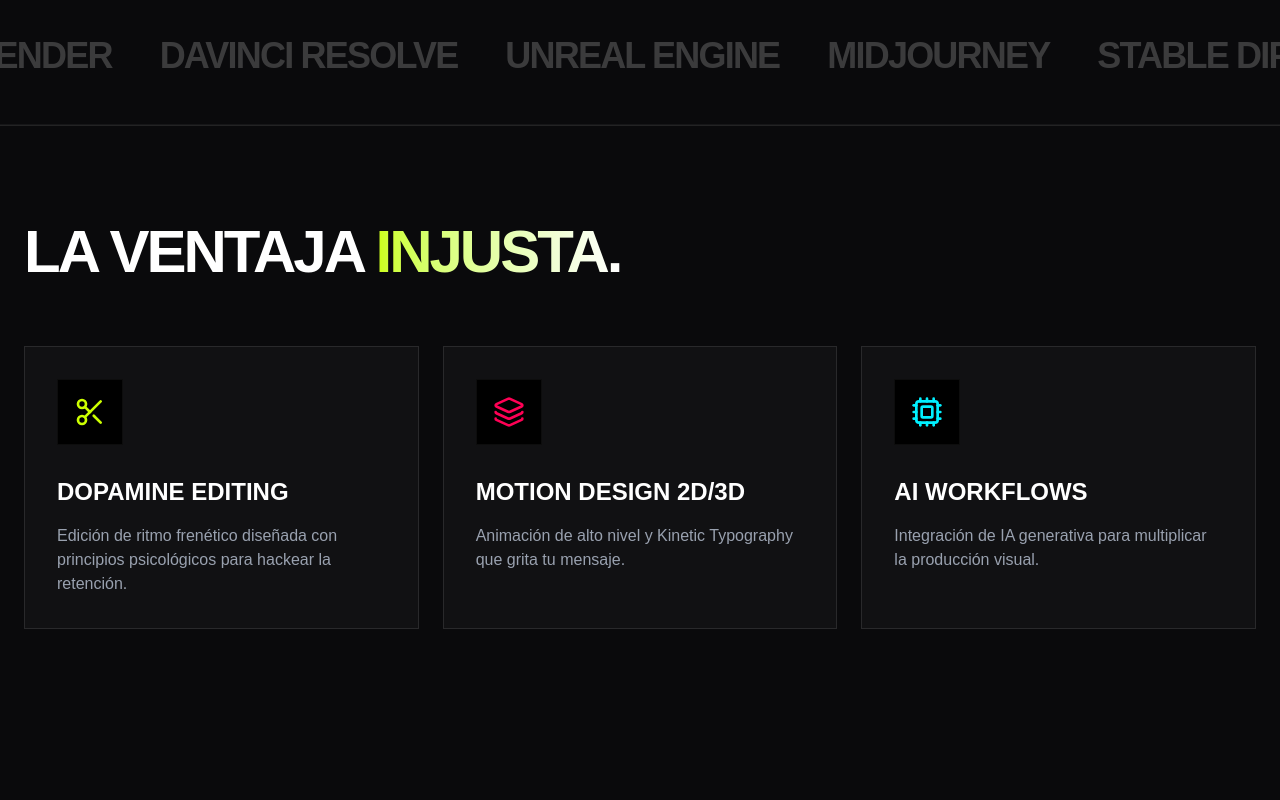
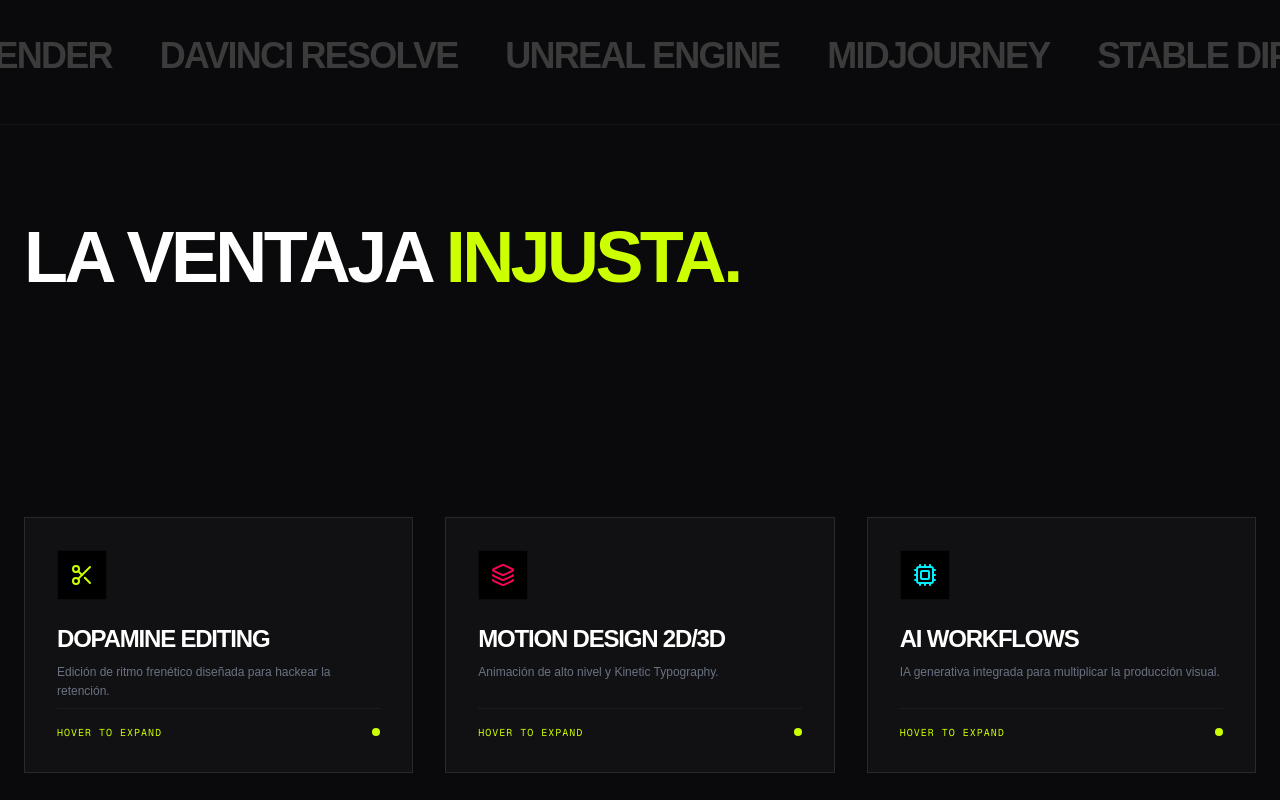
Before and after one commit to jceditorcreativo-ui/portfolio-motion, a Next.js app: page / in a window 1280 px wide. Shown: the part 920-1720 px from the top of the page. Built offline with nearby package versions, Linux system fonts and the light colour scheme.

Commit message:
Efecto folder stack en la seccion features

```diff
--- a/src/components/sections/Features.tsx
+++ b/src/components/sections/Features.tsx
@@ -1,26 +1,93 @@
 "use client";
+
 import { motion } from "framer-motion";
-import { Layers, Cpu, Scissors } from "lucide-react";
+import { Layers, Cpu, Scissors, ExternalLink } from "lucide-react";
 
 const services = [
-    { icon: <Scissors className="h-8 w-8 text-[#CCFF00]" />, title: "Dopamine Editing", description: "Edición de ritmo frenético diseñada con principios psicológicos para hackear la retención." },
-    { icon: <Layers className="h-8 w-8 text-[#FF0055]" />, title: "Motion Design 2D/3D", description: "Animación de alto nivel y Kinetic Typography que grita tu mensaje." },
-    { icon: <Cpu className="h-8 w-8 text-[#00F0FF]" />, title: "AI Workflows", description: "Integración de IA generativa para multiplicar la producción visual." }
+    {
+        icon: <Scissors className="h-6 w-6 text-[#CCFF00]" />,
+        title: "Dopamine Editing",
+        description: "Edición de ritmo frenético diseñada para hackear la retención.",
+        details: ["Timeline Flow", "Sound Design", "Retención +80%"],
+        color: "#CCFF00"
+    },
+    {
+        icon: <Layers className="h-6 w-6 text-[#FF0055]" />,
+        title: "Motion Design 2D/3D",
+        description: "Animación de alto nivel y Kinetic Typography.",
+        details: ["C4D Integration", "VFX Layouts", "Brand Motion"],
+        color: "#FF0055"
+    },
+    {
+        icon: <Cpu className="h-6 w-6 text-[#00F0FF]" />,
+        title: "AI Workflows",
+        description: "IA generativa integrada para multiplicar la producción visual.",
+        details: ["Stable Diffusion", "AI Upscaling", "Prompt Eng."],
+        color: "#00F0FF"
+    }
 ];
 
 export default function Features() {
     return (
-        <section className="py-24 bg-[#0A0A0C] border-t border-white/10">
+        <section className="py-24 bg-[#0A0A0C] overflow-hidden">
             <div className="container px-4 md:px-6 mx-auto">
-                <div className="flex flex-col items-start mb-16">
-                    <h2 className="text-4xl md:text-6xl font-black uppercase tracking-tighter text-white">La Ventaja <span className="text-transparent bg-clip-text bg-gradient-to-r from-[#CCFF00] to-white">Injusta.</span></h2>
+                <div className="mb-20">
+                    <h2 className="text-5xl md:text-7xl font-black uppercase tracking-tighter text-white">
+                        LA VENTAJA <span className="text-[#CCFF00]">INJUSTA.</span>
+                    </h2>
                 </div>
-                <div className="grid grid-cols-1 md:grid-cols-3 gap-6">
+
+                <div className="grid grid-cols-1 md:grid-cols-3 gap-16 md:gap-8">
                     {services.map((service, index) => (
-                        <motion.div key={index} initial={{ opacity: 0, y: 20 }} whileInView={{ opacity: 1, y: 0 }} viewport={{ once: true }} className="group relative bg-[#111113] border border-white/10 p-8 hover:border-[#CCFF00] transition-colors duration-300 rounded-none">
-                            <div className="mb-6 p-4 bg-black inline-block border border-white/5">{service.icon}</div>
-                            <h3 className="text-2xl font-bold uppercase text-white mb-4">{service.title}</h3>
-                            <p className="text-gray-400 font-light">{service.description}</p>
+                        <motion.div
+                            key={index}
+                            className="relative group h-[400px] flex items-end"
+                            initial="initial"
+                            whileHover="hover"
+                        >
+                            {/* ELEMENTOS QUE SALEN DEL INTERIOR (BACK CARDS) */}
+                            {service.details.map((detail, i) => (
+                                <motion.div
+                                    key={i}
+                                    variants={{
+                                        initial: { y: 0, opacity: 0, rotate: 0 },
+                                        hover: {
+                                            y: -(120 + (i * 45)),
+                                            opacity: 1,
+                                            rotate: (i - 1) * 5,
+                                            transition: { type: "spring", stiffness: 300, damping: 20 }
+                                        }
+                                    }}
+                                    className="absolute left-4 right-4 h-32 bg-[#1A1A1E] border border-white/10 p-4 flex flex-col justify-between shadow-2xl"
+                                    style={{ zIndex: 5 - i }}
+                                >
+                                    <div className="flex justify-between items-start">
+                                        <span className="text-[10px] font-mono text-white/40 uppercase tracking-[0.2em]">Module_0{i + 1}</span>
+                                        <ExternalLink className="w-3 h-3 text-white/20" />
+                                    </div>
+                                    <p className="text-sm font-bold text-white uppercase tracking-tight">{detail}</p>
+                                </motion.div>
+                            ))}
+
+                            {/* TARJETA PRINCIPAL (LA QUE HACE DE "CARPETA") */}
+                            <div className="relative z-10 w-full bg-[#111113] border border-white/10 p-8 h-64 flex flex-col justify-between group-hover:border-[#CCFF00] transition-colors duration-300">
+                                <div>
+                                    <div className="mb-4 inline-block p-3 bg-black border border-white/5">
+                                        {service.icon}
+                                    </div>
+                                    <h3 className="text-2xl font-black uppercase text-white mb-2 tracking-tighter">
+                                        {service.title}
+                                    </h3>
+                                    <p className="text-xs text-gray-500 font-light leading-relaxed">
+                                        {service.description}
+                                    </p>
+                                </div>
+
+                                <div className="flex justify-between items-center pt-4 border-t border-white/5">
+                                    <span className="text-[10px] font-mono text-[#CCFF00] uppercase tracking-widest">Hover to expand</span>
+                                    <div className="w-2 h-2 rounded-full bg-[#CCFF00] animate-pulse" />
+                                </div>
+                            </div>
                         </motion.div>
                     ))}
                 </div>
```
